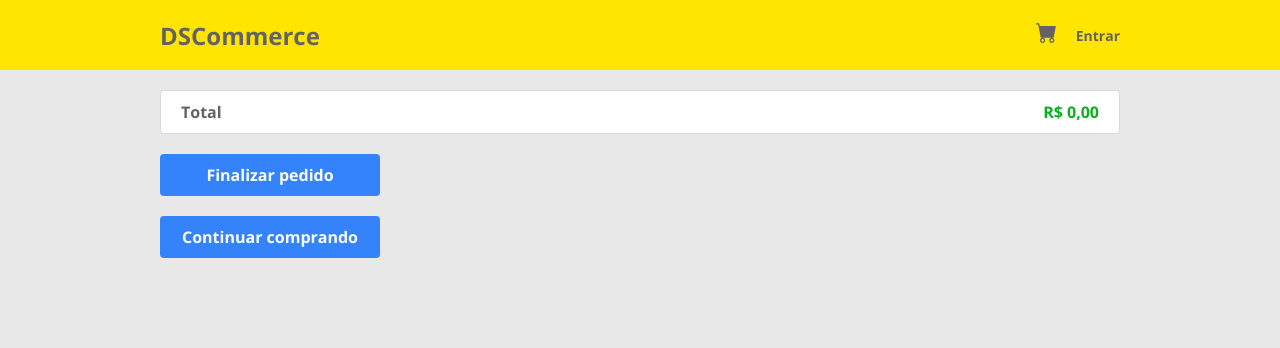
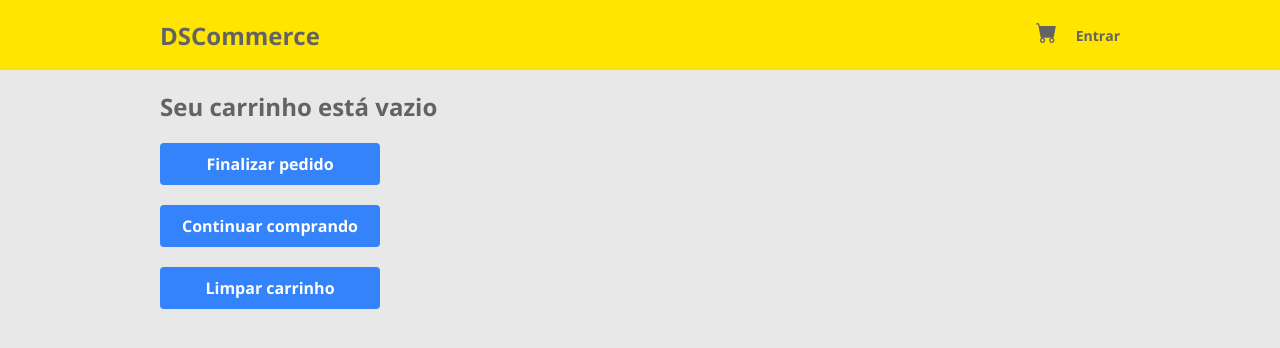
Before and after one commit to murilomartins93/dscommerce-frontend, a React (Vite) app: page /cart in a window 1280 px wide. Shown: the top 348 px of the page. Built offline with nearby package versions, Linux system fonts and the light colour scheme.

Commit message:
:construction: Cart clear, subtotal and total

```diff
--- a/src/localstorage/cart-repository.ts
+++ b/src/localstorage/cart-repository.ts
@@ -1,4 +1,4 @@
-import { OrderDTO } from "../models/order";
+import { OrderDTO, OrderItemDTO } from "../models/order";
 import { CART_KEY } from "../utils/system";
 
 export function save(cart: OrderDTO) {
@@ -7,7 +7,18 @@ export function save(cart: OrderDTO) {
 }
 
 export function get(): OrderDTO {
-  const str =
-    localStorage.getItem(CART_KEY) || '{"items":[]}';
-  return JSON.parse(str);
+  const str = localStorage.getItem(CART_KEY) || '{"items":[]}';
+  const obj = JSON.parse(str) as OrderDTO;
+
+  const cart = new OrderDTO();
+  obj.items.forEach((p) => {
+    cart.items.push(
+      new OrderItemDTO(p.productId, p.quantity, p.name, p.price, p.imgUrl)
+    );
+  });
+  return cart;
 }
+
+export function clear() {
+  localStorage.setItem(CART_KEY, '{"items":[]}');
+}
--- a/src/routes/ClientHome/Cart/index.tsx
+++ b/src/routes/ClientHome/Cart/index.tsx
@@ -1,31 +1,27 @@
-import { useEffect, useState } from "react";
+import { useState } from "react";
 import "./styles.css";
 import * as cartService from "../../../services/cart-service";
-import { OrderDTO, OrderItemDTO } from "../../../models/order";
-
-const item1: OrderItemDTO = new OrderItemDTO(
-  4,
-  1,
-  "PC Gamer",
-  1200,
-  "https://raw.githubusercontent.com/devsuperior/dscatalog-resources/master/backend/img/4-big.jpg"
-);
-
-const item2: OrderItemDTO = new OrderItemDTO(
-  5,
-  2,
-  "Rails for Dummies",
-  100.99,
-  "https://raw.githubusercontent.com/devsuperior/dscatalog-resources/master/backend/img/5-big.jpg"
-);
+import { OrderDTO } from "../../../models/order";
+import { Link } from "react-router-dom";
 
 function Cart() {
+  const [cart, setCart] = useState<OrderDTO>(cartService.getCart);
 
-  const [cart, setCart] = useState<OrderDTO>(cartService.getCart);
+  function handleClearClick() {
+    cartService.clearCart();
+    setCart(cartService.getCart);
+  }
 
   return (
     <main>
       <section id="cart-container-section" className="dsc-container">
+        {cart.items.length === 0 ? (
+          <div>
+            <h2 className="dsc-section-title dsc-mb20">
+              Seu carrinho está vazio
+            </h2>
+          </div>
+        ) : (
           <div className="dsc-card dsc-mb20">
             {cart.items.map((item) => (
               <div
@@ -44,18 +40,24 @@ function Cart() {
                   </div>
                 </div>
                 <div className="dsc-cart-item-right">
-                <h3>{(item.price * item.quantity).toFixed(2)}</h3>
+                  <h3>R$ {item.subTotal.toFixed(2)}</h3>
                 </div>
               </div>
             ))}
             <div className="dsc-cart-total-container">
               <h2>Total</h2>
-            <h3>R$ 0,00</h3>
+              <h3>R$ {cart.total.toFixed(2)}</h3>
             </div>
           </div>
+        )}
         <div className="dsc-btn-page-container">
           <div className="dsc-btn">Finalizar pedido</div>
+          <Link to="/catalog">
             <div className="dsc-btn">Continuar comprando</div>
+          </Link>
+          <div onClick={handleClearClick} className="dsc-btn">
+            Limpar carrinho
+          </div>
         </div>
       </section>
     </main>
--- a/src/services/cart-service.ts
+++ b/src/services/cart-service.ts
@@ -25,3 +25,7 @@ export function addProduct(product: ProductDTO) {
     cartRepository.save(cart);
   }
 }
+
+export function clearCart() {
+  cartRepository.clear();
+}
```
Lines whose indentation alone changed are shown as unchanged.
